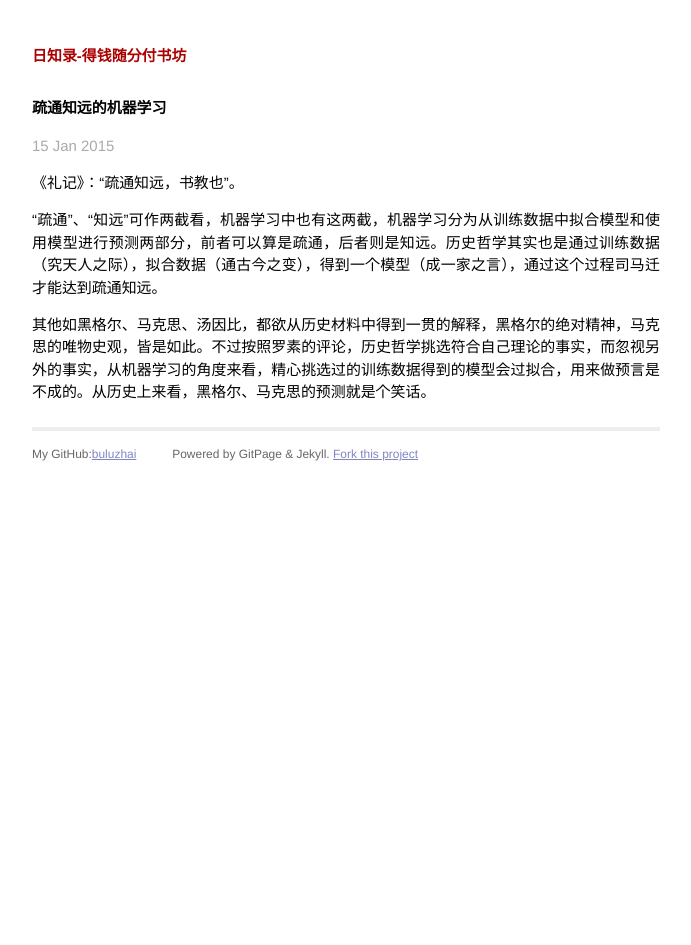
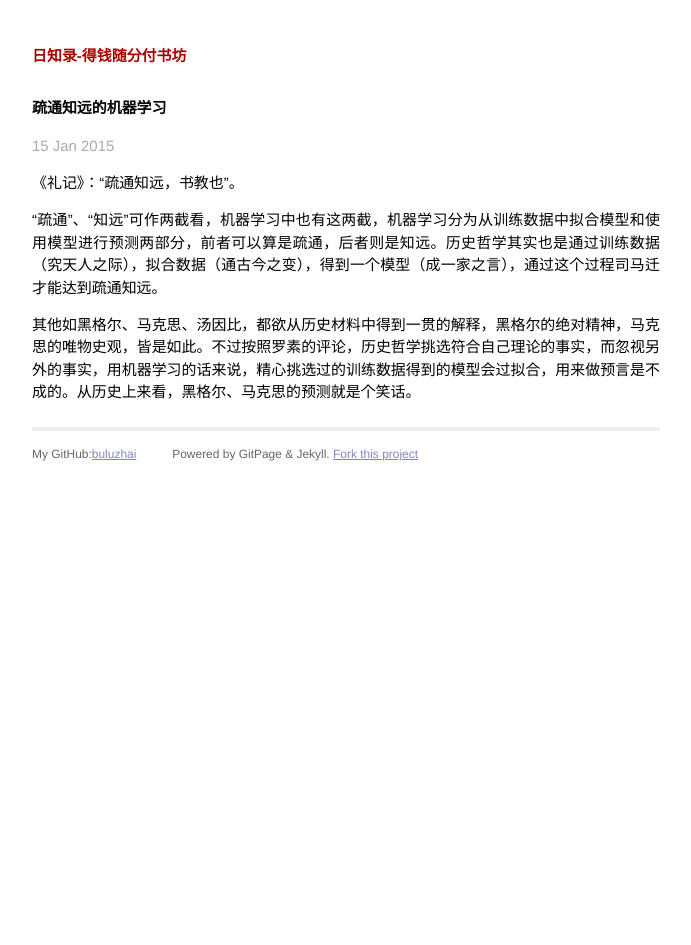
Before and after one commit to gpscad/buluzhai.github.io, a Jekyll site: the page built from _posts/2015-01-14-ml.markdown, in a window 1280 px wide. Shown: the whole page, without its empty margins (294-985 px from the left). Built offline with Jekyll 4.4.1, drawn with Linux system fonts in a browser that asks for light colours; Markdown is read by kramdown in place of the engine named in the settings; comment, search, counter and statistics services are not loaded.

Commit message:
Update 2015-01-14-ml.markdown

```diff
--- a/_posts/2015-01-14-ml.markdown
+++ b/_posts/2015-01-14-ml.markdown
@@ -8,4 +8,4 @@ categories: 读书
 
 “疏通”、“知远”可作两截看，机器学习中也有这两截，机器学习分为从训练数据中拟合模型和使用模型进行预测两部分，前者可以算是疏通，后者则是知远。历史哲学其实也是通过训练数据（究天人之际），拟合数据（通古今之变），得到一个模型（成一家之言），通过这个过程司马迁才能达到疏通知远。
 
-其他如黑格尔、马克思、汤因比，都欲从历史材料中得到一贯的解释，黑格尔的绝对精神，马克思的唯物史观，皆是如此。不过按照罗素的评论，历史哲学挑选符合自己理论的事实，而忽视另外的事实，从机器学习的角度来看，精心挑选过的训练数据得到的模型会过拟合，用来做预言是不成的。从历史上来看，黑格尔、马克思的预测就是个笑话。
+其他如黑格尔、马克思、汤因比，都欲从历史材料中得到一贯的解释，黑格尔的绝对精神，马克思的唯物史观，皆是如此。不过按照罗素的评论，历史哲学挑选符合自己理论的事实，而忽视另外的事实，用机器学习的话来说，精心挑选过的训练数据得到的模型会过拟合，用来做预言是不成的。从历史上来看，黑格尔、马克思的预测就是个笑话。
```
